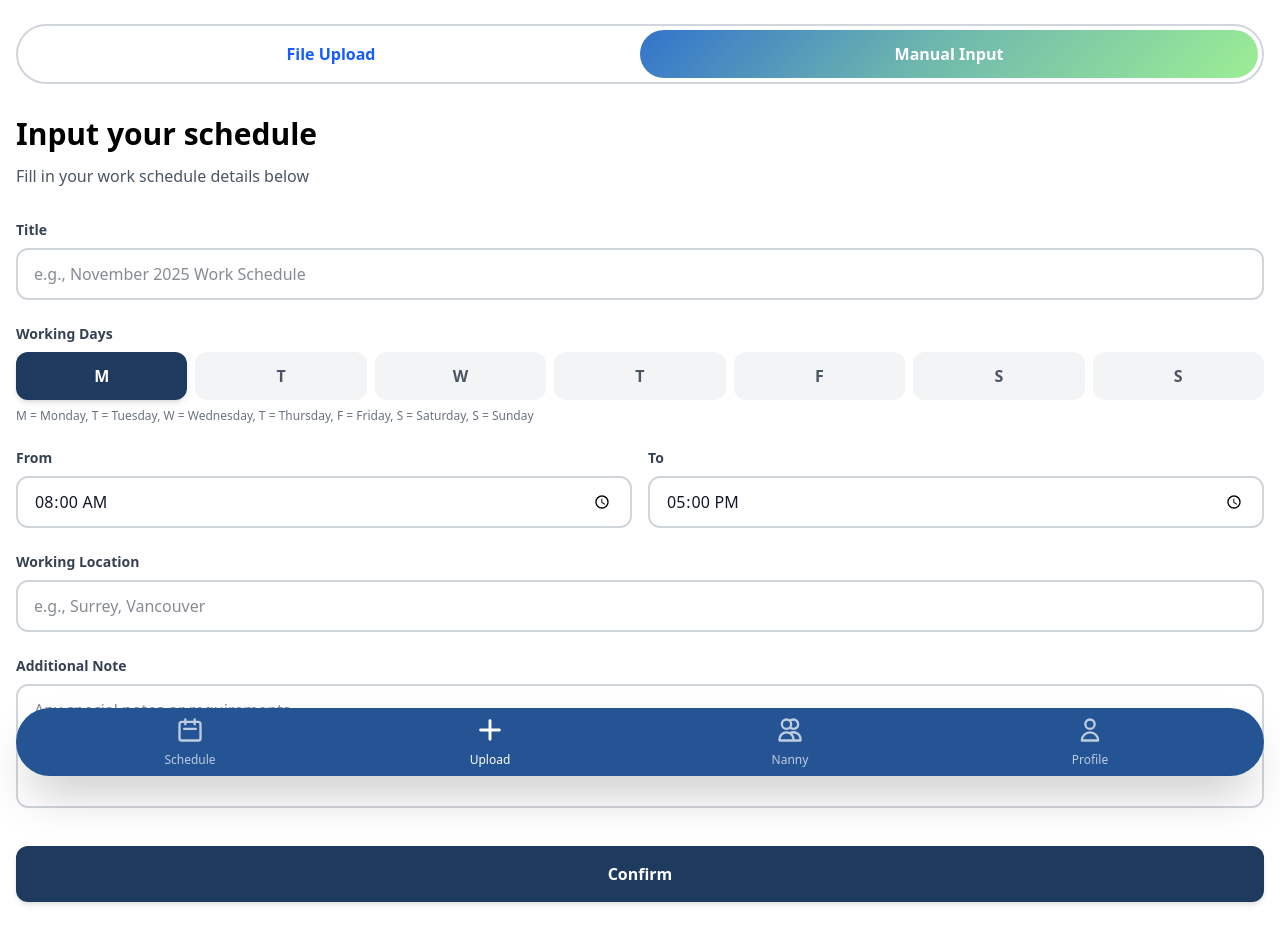
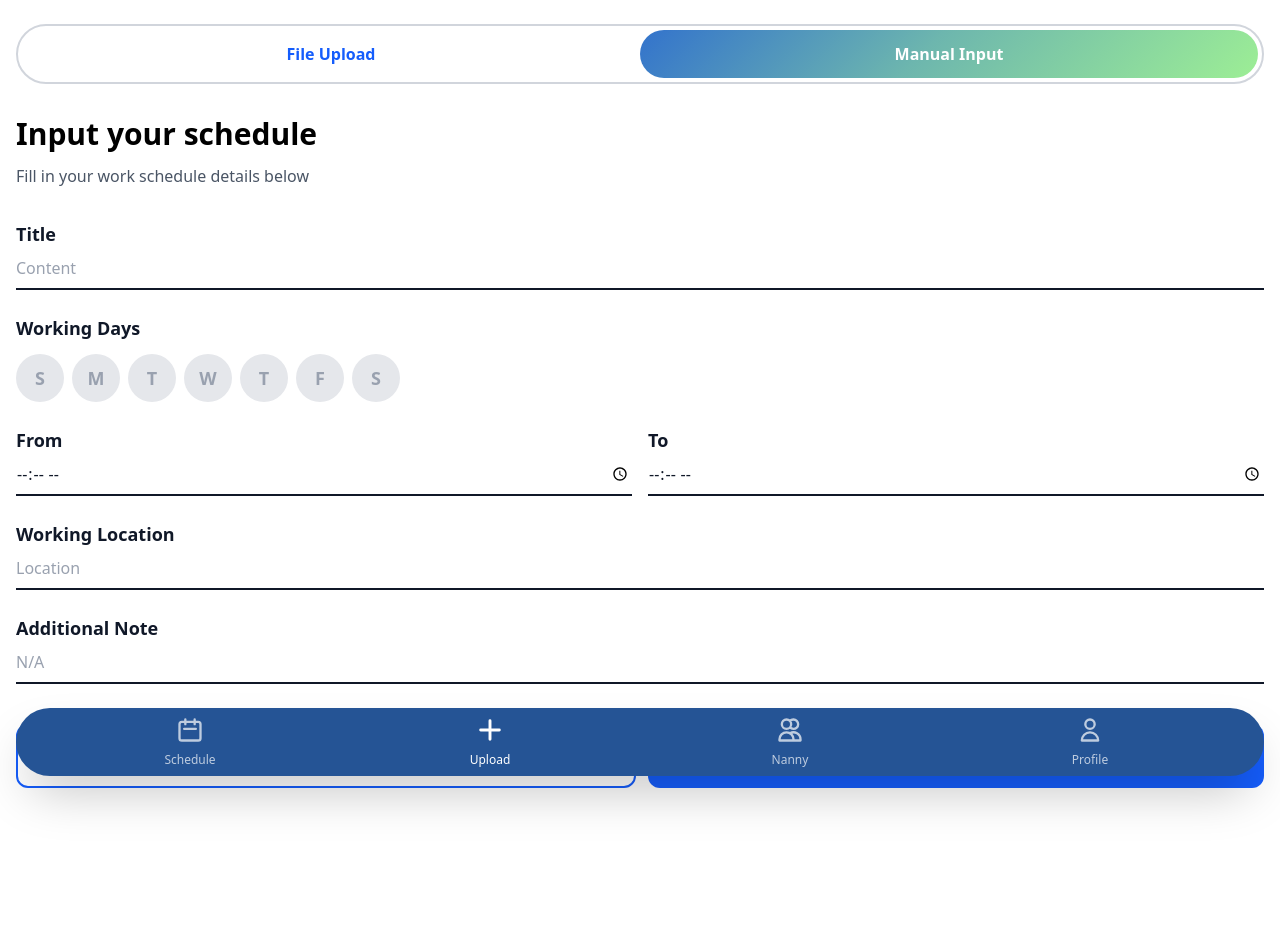
Before and after one commit to IDSP-TRADECARE/Tandem, a Next.js app: page /schedule/upload in a window 1280 px wide. Both pictures are taken after a click on the button "Manual Input". Shown: the top 944 px of the page. Built offline with nearby package versions, Linux system fonts and the light colour scheme; no server answers; a web font is replaced by a local one.

Commit message:
working on manual input styling

```diff
--- a/src/app/components/schedule/fileUpload.tsx
+++ b/src/app/components/schedule/fileUpload.tsx
@@ -70,7 +70,7 @@ export function FileUpload({ onComplete, onBack, hideBackButton }: FileUploadPro
   try {
     console.log('🚀 Starting upload:', file.name);
 
-    const response = await fetch("/api/schedule/upload", {
+    const response = await fetch("/api/schedule/parse-pdf", {  // <-- Correct endpoint
       method: "POST",
       body: formData,
     });
@@ -86,15 +86,15 @@ export function FileUpload({ onComplete, onBack, hideBackButton }: FileUploadPro
     const result = await response.json();
     console.log('✅ Upload successful:', result);
 
-    // Extract the actual schedule data from the response
-    const scheduleData = result.data; // <-- FIX: Extract data property
+    // Extract the schedule data from the response
+    const scheduleData = result.schedule;  // <-- FIXED: Your API returns { schedule: {...} }
     console.log('📋 Schedule data:', scheduleData);
 
     clearInterval(interval);
     setUploadProgress(100);
 
     setTimeout(() => {
-      onComplete(scheduleData); // <-- FIX: Pass only the schedule data
+      onComplete(scheduleData);  // <-- Pass the schedule data
     }, 500);
   } catch (error) {
     console.error("❌ Upload error:", error);
--- a/src/app/components/schedule/manualnput.tsx
+++ b/src/app/components/schedule/manualnput.tsx
@@ -10,21 +10,21 @@ interface ManualInputProps {
 }
 
 const DAYS = [
+  { id: 'SUN', label: 'S' },
   { id: 'MON', label: 'M' },
   { id: 'TUE', label: 'T' },
   { id: 'WED', label: 'W' },
   { id: 'THU', label: 'T' },
   { id: 'FRI', label: 'F' },
   { id: 'SAT', label: 'S' },
-  { id: 'SUN', label: 'S' },
 ];
 
 export function ManualInput({ onComplete, onBack, hideBackButton = false }: ManualInputProps) {
   const [formData, setFormData] = useState<ScheduleData>({
     title: '',
-    workingDays: ['MON'],
-    timeFrom: '08:00',
-    timeTo: '17:00',
+    workingDays: [],
+    timeFrom: '',
+    timeTo: '',
     location: '',
     notes: '',
   });
@@ -54,9 +54,15 @@ export function ManualInput({ onComplete, onBack, hideBackButton = false }: Manu
       return;
     }
 
+    if (!formData.timeFrom || !formData.timeTo) {
+      setError('Please enter both start and end times');
+      return;
+    }
+
     setIsSubmitting(true);
 
     try {
+      // Save to database
       const response = await fetch('/api/schedule/save', {
         method: 'POST',
         headers: { 'Content-Type': 'application/json' },
@@ -78,38 +84,24 @@ export function ManualInput({ onComplete, onBack, hideBackButton = false }: Manu
 
   return (
     <div>
-      {!hideBackButton && (
-        <div className="mb-4">
-          <button
-            onClick={onBack}
-            className="flex items-center gap-2 text-gray-600 hover:text-gray-900"
-          >
-            <svg className="w-5 h-5" fill="none" stroke="currentColor" viewBox="0 0 24 24">
-              <path strokeLinecap="round" strokeLinejoin="round" strokeWidth={2} d="M15 19l-7-7 7-7" />
-            </svg>
-            Back
-          </button>
-        </div>
-      )}
-
       <form onSubmit={handleSubmit} className="space-y-6">
         {/* Title */}
         <div>
-          <label className="block text-sm font-semibold text-gray-700 mb-2">
+          <label className="block text-lg font-bold text-gray-900 mb-2">
             Title
           </label>
           <input
             type="text"
             value={formData.title}
             onChange={(e) => setFormData({ ...formData, title: e.target.value })}
-            placeholder="e.g., November 2025 Work Schedule"
-            className="w-full px-4 py-3 border-2 border-gray-300 rounded-xl focus:ring-2 focus:ring-[#1e3a5f] focus:border-[#1e3a5f] outline-none transition-all text-gray-900"
+            placeholder="Content"
+            className="w-full pb-2 border-b-2 border-gray-900 focus:outline-none text-gray-900 placeholder-gray-400 bg-transparent"
           />
         </div>
 
         {/* Working Days */}
         <div>
-          <label className="block text-sm font-semibold text-gray-700 mb-2">
+          <label className="block text-lg font-bold text-gray-900 mb-3">
             Working Days
           </label>
           <div className="flex gap-2">
@@ -118,72 +110,71 @@ export function ManualInput({ onComplete, onBack, hideBackButton = false }: Manu
                 key={day.id}
                 type="button"
                 onClick={() => toggleDay(day.id)}
-                className={`flex-1 h-12 rounded-xl font-bold transition-all ${
+                className={`w-12 h-12 rounded-full font-bold text-lg transition-colors ${
                   formData.workingDays.includes(day.id)
-                    ? 'bg-[#1e3a5f] text-white shadow-md'
-                    : 'bg-gray-100 text-gray-600 hover:bg-gray-200'
+                    ? 'bg-green-400 text-white'
+                    : 'bg-gray-200 text-gray-400'
                 }`}
               >
                 {day.label}
               </button>
             ))}
           </div>
-          <p className="text-xs text-gray-500 mt-2">
-            M = Monday, T = Tuesday, W = Wednesday, T = Thursday, F = Friday, S = Saturday, S = Sunday
-          </p>
         </div>
 
         {/* Time Range */}
         <div className="grid grid-cols-2 gap-4">
           <div>
-            <label className="block text-sm font-semibold text-gray-700 mb-2">
+            <label className="block text-lg font-bold text-gray-900 mb-2">
               From
             </label>
             <input
               type="time"
               value={formData.timeFrom}
               onChange={(e) => setFormData({ ...formData, timeFrom: e.target.value })}
-              className="w-full px-4 py-3 border-2 border-gray-300 rounded-xl focus:ring-2 focus:ring-[#1e3a5f] focus:border-[#1e3a5f] outline-none transition-all text-gray-900"
+              placeholder="Time Start"
+              className="w-full pb-2 border-b-2 border-gray-900 focus:outline-none text-gray-900 placeholder-gray-400 bg-transparent"
             />
           </div>
           <div>
-            <label className="block text-sm font-semibold text-gray-700 mb-2">
+            <label className="block text-lg font-bold text-gray-900 mb-2">
               To
             </label>
             <input
               type="time"
               value={formData.timeTo}
               onChange={(e) => setFormData({ ...formData, timeTo: e.target.value })}
-              className="w-full px-4 py-3 border-2 border-gray-300 rounded-xl focus:ring-2 focus:ring-[#1e3a5f] focus:border-[#1e3a5f] outline-none transition-all text-gray-900"
+              placeholder="Time End"
+              className="w-full pb-2 border-b-2 border-gray-900 focus:outline-none text-gray-900 placeholder-gray-400 bg-transparent"
             />
           </div>
         </div>
 
         {/* Working Location */}
         <div>
-          <label className="block text-sm font-semibold text-gray-700 mb-2">
+          <label className="block text-lg font-bold text-gray-900 mb-2">
             Working Location
           </label>
           <input
             type="text"
             value={formData.location}
             onChange={(e) => setFormData({ ...formData, location: e.target.value })}
-            placeholder="e.g., Surrey, Vancouver"
-            className="w-full px-4 py-3 border-2 border-gray-300 rounded-xl focus:ring-2 focus:ring-[#1e3a5f] focus:border-[#1e3a5f] outline-none transition-all text-gray-900"
+            placeholder="Location"
+            className="w-full pb-2 border-b-2 border-gray-900 focus:outline-none text-gray-900 placeholder-gray-400 bg-transparent"
           />
         </div>
 
         {/* Additional Note */}
         <div>
-          <label className="block text-sm font-semibold text-gray-700 mb-2">
+          <label className="block text-lg font-bold text-gray-900 mb-2">
             Additional Note
           </label>
-          <textarea
+          <input
+            type="text"
             value={formData.notes}
             onChange={(e) => setFormData({ ...formData, notes: e.target.value })}
-            placeholder="Any special notes or requirements..."
-            rows={4}
-            className="w-full px-4 py-3 border-2 border-gray-300 rounded-xl focus:ring-2 focus:ring-[#1e3a5f] focus:border-[#1e3a5f] outline-none transition-all resize-none text-gray-900"
+            placeholder="N/A"
+            className="w-full pb-2 border-b-2 border-gray-900 focus:outline-none text-gray-900 placeholder-gray-400 bg-transparent"
           />
         </div>
 
@@ -194,20 +185,18 @@ export function ManualInput({ onComplete, onBack, hideBackButton = false }: Manu
         )}
 
         {/* Action Buttons */}
-        <div className="flex gap-3 pt-2">
-          {!hideBackButton && (
+        <div className="flex gap-3 pt-4 pb-24">
           <button
             type="button"
             onClick={onBack}
-              className="flex-1 py-4 px-4 border-2 border-gray-300 text-gray-700 font-bold rounded-xl hover:bg-gray-50 transition-colors"
+            className="flex-1 py-4 px-4 border-2 border-blue-600 text-blue-600 font-bold rounded-xl hover:bg-blue-50 transition-colors text-lg"
           >
             Cancel
           </button>
-          )}
           <button
             type="submit"
             disabled={isSubmitting}
-            className={`${hideBackButton ? 'w-full' : 'flex-1'} py-4 px-4 bg-[#1e3a5f] text-white font-bold rounded-xl hover:bg-[#2d4a6f] transition-colors disabled:bg-gray-400 disabled:cursor-not-allowed shadow-md`}
+            className="flex-1 py-4 px-4 bg-blue-600 text-white font-bold rounded-xl hover:bg-blue-700 transition-colors disabled:bg-gray-400 disabled:cursor-not-allowed text-lg"
           >
             {isSubmitting ? 'Saving...' : 'Confirm'}
           </button>
--- a/src/app/test/page.tsx
+++ /dev/null
@@ -1,47 +0,0 @@
-'use client';
-
-import { useState } from 'react';
-import { GradientBackground } from '@/app/components/ui/nanny/backgrounds/GradientBackground';
-import { HalfBackground } from '@/app/components/ui/nanny/backgrounds/HalfBackground';
-import { PageHeader } from '@/app/components/ui/nanny/PageHeader';
-import { TabBar } from '@/app/components/ui/nanny/TabBar';
-import { ShareRequestCard } from '@/app/components/ui/nanny/cards/ShareRequestCard';
-
-type Tab = 'requests' | 'available';
-
-export default function TestPage() {
-  const [activeTab, setActiveTab] = useState<Tab>('requests');
-
-  return (
-    <GradientBackground>
-      <PageHeader title="Nanny Sharing" />
-
-      <HalfBackground>
-        <TabBar activeTab={activeTab} onTabChange={setActiveTab} />
-
-        <div className="p-4 space-y-4 overflow-y-auto" style={{ height: 'calc(85.7vh - 120px)' }}>
-          <ShareRequestCard
-            date="OCT 22"
-            time="8am-2pm"
-            nannyName="Bruna Chow"
-            availableSpots={3}
-            hasActivity={true}
-          />
-          <ShareRequestCard
-            date="OCT 22"
-            time="8am-2pm"
-            nannyName="Bruna Chow"
-            availableSpots={3}
-            hasActivity={true}
-          />
-          <ShareRequestCard
-            date="OCT 22"
-            time="8am-2pm"
-            nannyName="Bruna Chow"
-            availableSpots={3}
-          />
-        </div>
-      </HalfBackground>
-    </GradientBackground>
-  );
-}
```
Lines whose indentation alone changed are shown as unchanged.
